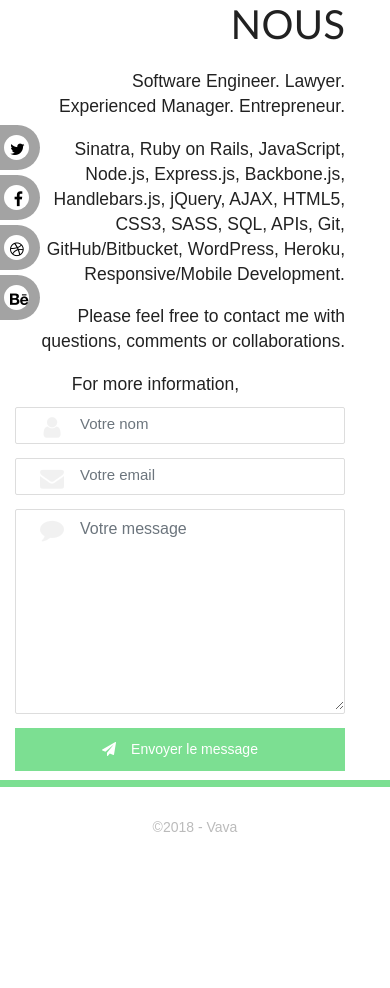
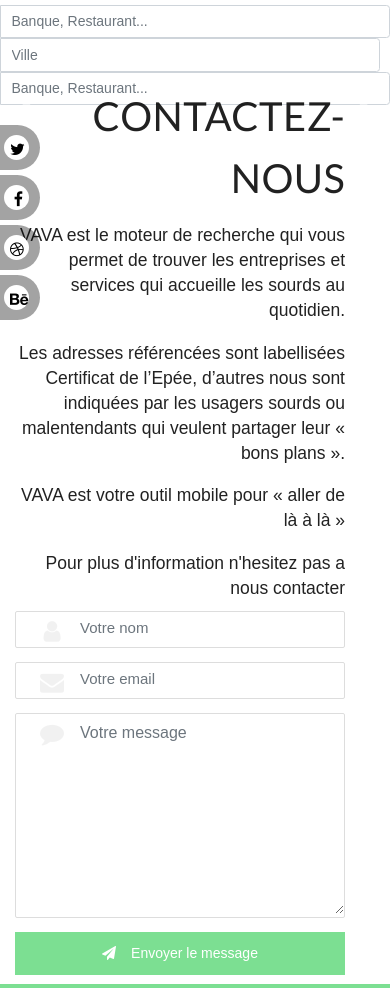
Before and after one commit to francoisvid/vava, a Symfony app: template templates/home/home.html.twig in a window 390 px wide. Shown: the part 49-1037 px from the top of the page. Before the commit the page ends 881 px from the top, so only its background shows below. Run offline with Twig, Linux system fonts and the light colour scheme; the template is opened without the code that fills it, so the values that code supplies are empty; some libraries are stand-ins or nearby versions.

Commit message:
Responsive 1.1

```diff
--- a/templates/base.html.twig
+++ b/templates/base.html.twig
@@ -49,29 +49,40 @@
             </li>
         </ul>
         <form method="GET" action={{ absolute_url(path('map')) }}>
-                    <div class="ui stackable four column grid" id="gg">
-                        <div class="ui search ">
-                            <input class="prompt inputHome" type="text" name="q" placeholder="Ville" style="margin-right: -20px">
-                            {#<div class="results"></div>#}
+                    <div id="inputGG">
+                        <div class="ui search inputHome">
+                            <input class="prompt " type="text" name="q" placeholder="Ville" style="margin-right: -80px">
+                            <div class="results"></div>
                         </div>
-                        <div class="ui search ">
-                            <input class="prompt inputHome" type="text" name="c" id="c" placeholder="Catégorie, Nom...">
+                        <div class="ui search inputHome">
+                            <input class="prompt " type="text" name="c" id="c" placeholder="Catégorie, Nom...">
                             <button type="submit" class="btn btn-search">
                                 <i class="fas fa-search"></i>
                             </button>
-                            {#<div class="results"></div>#}
+                            <div class="results"></div>
                         </div>
+
+                        {#<div class=" inputHome">#}
+                            {#<span class="input-group-addon" id="sizing-addon2"></span>#}
+                            {#<input type="text" class="form-control" placeholder="Ville" name="q" aria-describedby="sizing-addon2" style="margin-right: 20px">#}
+                        {#</div>#}
+                        {#<div class="inputHome">#}
+                            {#<span class="input-group-addon" id="sizing-addon2"></span>#}
+                            {#<input type="text" class="form-control" placeholder="Banque, Restaurant..." name="c" id="c" aria-describedby="sizing-addon2">#}
+                        {#</div>#}
+
+
+                <input style='width:0; visibility:hidden' type='submit' id="search">
                     </div>
-                <input style='width:0; visibility:hidden' type='submit' id="search">
             {#</div>#}
-        </form>
+        </form><hr>
 
 
         <div class="right menu">
             <div class="item btn-nav">
                 {% if not app.user %}
                 <button type="button" class="btn btn-outline-light" style="margin-right: 20px" id="popup">Connexion</button>
-                <button type="button" class="btn btn-outline-primary"><a href="{{ path('inscription') }}">Inscription</a></button>
+                <button type="button" class="btn btn-outline-light">Inscription<a href="{{ path('inscription') }}"></a></button>
 
 
                 <div class="ui flowing popup top left transition hidden">
@@ -85,12 +96,7 @@
                             <div class="field">
                                 <label for="mdp">Mot de passe :</label>
                                 <input type="password" id="mdp" name="_password" placeholder="Mot de passe">
-                            </div>
-
-
-
-                            <hr>
-
+                            </div><hr>
                             <div class="container" style="margin-bottom: 10px">
                                 <a href="{{ path('connexion') }}"><button class="btn btn-outline-success" type="submit">Connexion</button></a>
                             </div>
@@ -115,28 +121,36 @@
         </div>
     </div>
 </nav>
+
+
     <div id="searchResponsive">
+        <div class="input-group">
+            <span class="input-group-addon" id="sizing-addon2"></span>
+            <input type="text" class="form-control" placeholder="Ville" name="q" aria-describedby="sizing-addon2">
+        </div><br>
+        <div class="input-group">
+            <span class="input-group-addon" id="sizing-addon2"></span>
+            <input type="text" class="form-control" placeholder="Banque, Restaurant..." name="c" id="c" aria-describedby="sizing-addon2">
+        </div>
+    </div>
 
+    <div id="searchInline">
+        <div class="input-group">
+            <span class="input-group-addon" id="sizing-addon2"></span>
+            <input type="text" class="form-control" placeholder="Ville" name="q" aria-describedby="sizing-addon2" style="margin-right: 10px">
+        </div>
+        <div class="input-group">
+            <span class="input-group-addon" id="sizing-addon2"></span>
+            <input type="text" class="form-control" placeholder="Banque, Restaurant..." name="c" id="c" aria-describedby="sizing-addon2">
+        </div>
     </div>
-    <script>
-        $( window ).resize(function() {
-            $( "#gg" ).append( "<div>Handler for .resize() called.</div>" );
-        });
 
-    </script>
-    {#<div class="ui stackable four column grid input-responsive">#}
-        {#<div class="ui search ">#}
-            {#<input class="prompt inputHomeResponsive" type="text" name="q" placeholder="Ville" style="margin-right: -20px;">#}
-            {#<div class="results"></div>#}
-        {#</div>#}
-        {#<div class="ui search ">#}
-            {#<input class="prompt inputHomeResponsive" type="text" name="c" id="c" placeholder="Catégorie, Nom...">#}
-            {#<button type="submit" class="btn btn-search">#}
-                {#<i class="fas fa-search"></i>#}
-            {#</button>#}
-            {#<div class="results"></div>#}
-        {#</div>#}
-    {#</div>#}
+    {#<script>#}
+        {#$(document).ready(function () {#}
+            {#$('#inputGG').append('test')#}
+        {#})#}
+    {#</script>#}
+
 {% endblock %}
     <script src="https://cdnjs.cloudflare.com/ajax/libs/jquery/3.3.1/jquery.js"></script>
         {#<script src="https://code.jquery.com/jquery-3.3.1.js"></script>#}
@@ -164,13 +178,13 @@
 
                             <h1 class="big-text">Contactez-nous</h1>
 
-                            <p class="lead">Software Engineer. Lawyer.<br>Experienced Manager. Entrepreneur.</p>
+                            <p class="lead">VAVA est le moteur de recherche qui vous permet de trouver les entreprises et services qui accueille les sourds au quotidien.</p>
 
-                            <p class="lead">Sinatra, Ruby on Rails, JavaScript, Node.js, Express.js, Backbone.js, Handlebars.js, jQuery, AJAX, HTML5, CSS3, SASS, SQL, APIs, Git, GitHub/Bitbucket, WordPress, Heroku, Responsive/Mobile Development.</p>
+                            <p class="lead">Les adresses référencées sont labellisées Certificat de l’Epée, d’autres nous sont indiquées par les usagers sourds ou malentendants qui veulent partager leur « bons plans ».</p>
 
-                            <p class="lead">Please feel free to contact me with questions, comments or collaborations.</p>
+                            <p class="lead">VAVA est votre outil mobile pour « aller de là à là »</p>
 
-                            <p class="lead">For more information, <a href="http://korenlc.com" target="_blank">visit my blog.</a></p>
+                            <p class="lead">Pour plus d'information n'hesitez pas a nous contacter</a></p>
 
                         </div>
 
--- a/templates/home/home.html.twig
+++ b/templates/home/home.html.twig
@@ -131,10 +131,10 @@
         }
     </script>
 
-    <script src="https://stackpath.bootstrapcdn.com/bootstrap/4.1.3/js/bootstrap.min.js" integrity="sha384-ChfqqxuZUCnJSK3+MXmPNIyE6ZbWh2IMqE241rYiqJxyMiZ6OW/JmZQ5stwEULTy" crossorigin="anonymous"></script>
-    <script src="https://cdnjs.cloudflare.com/ajax/libs/semantic-ui/2.3.3/semantic.min.js"></script>
-    <script src="https://cdnjs.cloudflare.com/ajax/libs/popper.js/1.14.3/umd/popper.min.js" integrity="sha384-ZMP7rVo3mIykV+2+9J3UJ46jBk0WLaUAdn689aCwoqbBJiSnjAK/l8WvCWPIPm49" crossorigin="anonymous"></script>
-    <script src="https://code.jquery.com/jquery-3.1.1.min.js" integrity="sha256-hVVnYaiADRTO2PzUGmuLJr8BLUSjGIZsDYGmIJLv2b8=" crossorigin="anonymous"></script>
-    <script src="//maxcdn.bootstrapcdn.com/bootstrap/4.0.0/js/bootstrap.min.js"></script>
-    <script src="//cdnjs.cloudflare.com/ajax/libs/jquery/3.2.1/jquery.min.js"></script>
+    {#<script src="https://code.jquery.com/jquery-3.1.1.min.js" integrity="sha256-hVVnYaiADRTO2PzUGmuLJr8BLUSjGIZsDYGmIJLv2b8=" crossorigin="anonymous"></script>#}
+    {#<script src="//cdnjs.cloudflare.com/ajax/libs/jquery/3.2.1/jquery.min.js"></script>#}
+    {#<script src="https://stackpath.bootstrapcdn.com/bootstrap/4.1.3/js/bootstrap.min.js" integrity="sha384-ChfqqxuZUCnJSK3+MXmPNIyE6ZbWh2IMqE241rYiqJxyMiZ6OW/JmZQ5stwEULTy" crossorigin="anonymous"></script>#}
+    {#<script src="https://cdnjs.cloudflare.com/ajax/libs/semantic-ui/2.3.3/semantic.min.js"></script>#}
+    {#<script src="https://cdnjs.cloudflare.com/ajax/libs/popper.js/1.14.3/umd/popper.min.js" integrity="sha384-ZMP7rVo3mIykV+2+9J3UJ46jBk0WLaUAdn689aCwoqbBJiSnjAK/l8WvCWPIPm49" crossorigin="anonymous"></script>#}
+    {#<script src="//maxcdn.bootstrapcdn.com/bootstrap/4.0.0/js/bootstrap.min.js"></script>#}
 {% endblock %}
--- a/templates/map/index.html.twig
+++ b/templates/map/index.html.twig
@@ -19,7 +19,7 @@
             /*margin-left: 30px;*/
             float: left;
             height: 382px;
-            width: 384px;
+            width: 404px;
             background: #F5F5F5;
             overflow-y: scroll;
             /*margin-bottom: 25px;*/
--- a/templates/security/register.html.twig
+++ b/templates/security/register.html.twig
@@ -5,9 +5,9 @@
 {% block title %}Hello!{% endblock %}
 
 {% block body %}
-    <div class="container" style="width: 700px; margin-top: 50px">
+    <div class="container formRegister">
 
-        <h1 style="text-align: center; font-size: 50px; margin-top: 20px">Inscription</h1><hr>
+        <h1 class="titreRegister">Inscription</h1><hr>
 
         {{ form_start(formRegister) }}
 
@@ -18,8 +18,8 @@
         {{ form_row(formRegister.confirm_mdp, {'label': "Mot de passe", 'attr' : {'placeholder' : "Confirmez votre mot de passe"}}) }}
 
         <button type="submit" class="btn btn-success pull-right" style="margin-bottom: 30px; ">Inscription</button>
+        {{ form_end(formRegister) }}
 
-        {{ form_end(formRegister) }}
 
     </div>
 
```
Also changed, not shown: assets/css/base.css (+136 -24 lines).
